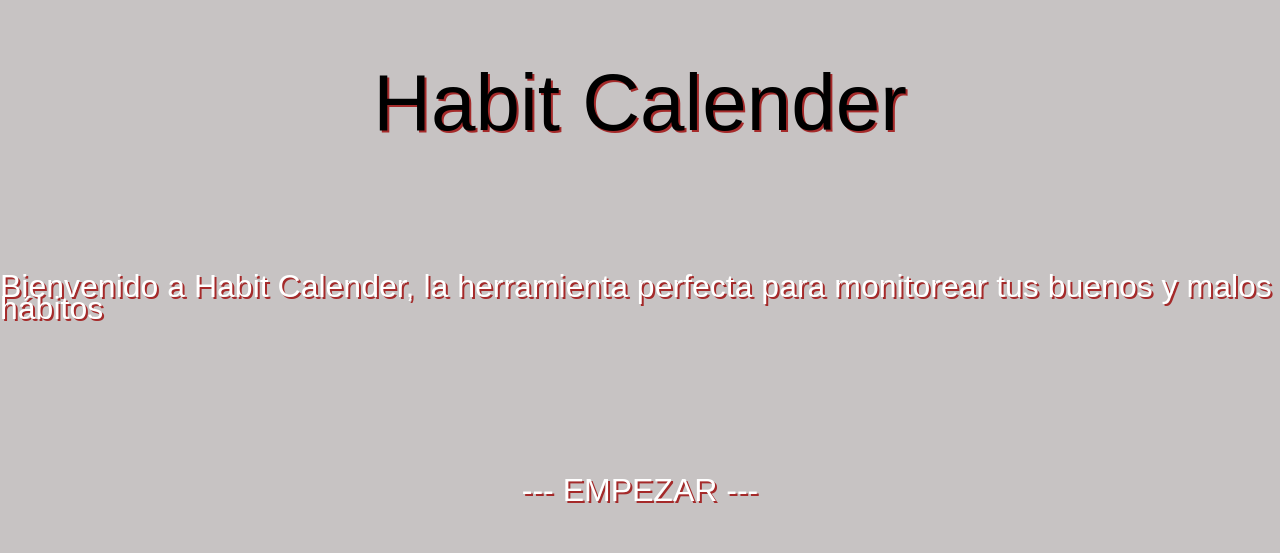
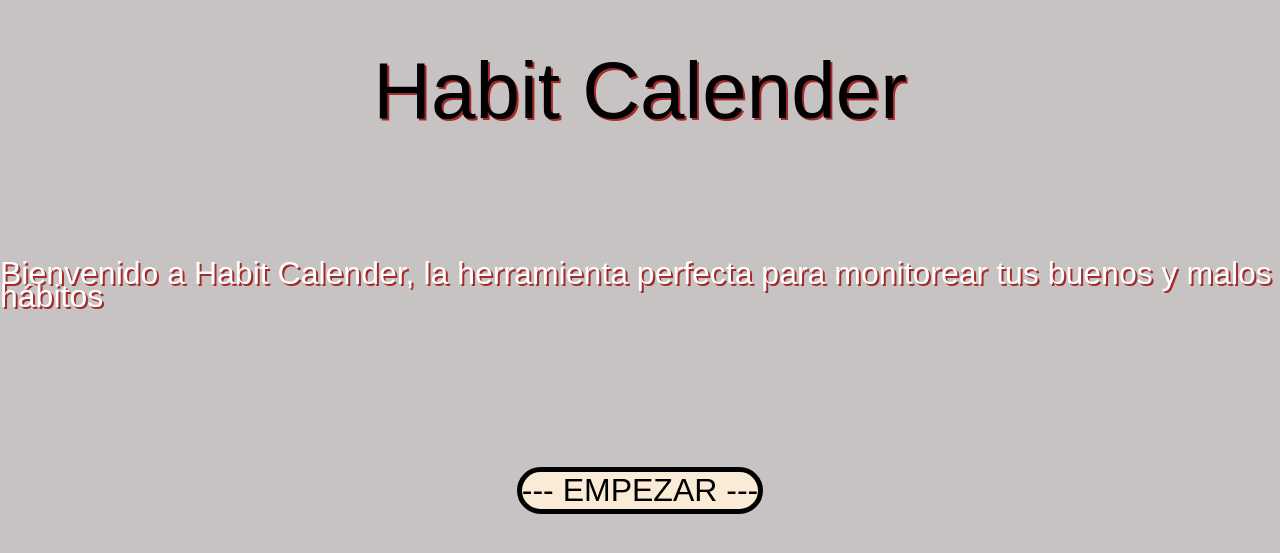
Before and after one commit to Klishe21/HabitCalender, a plain HTML site: page index.html in a window 1280 px wide. Shown: the part 103-656 px from the top of the page. Drawn offline with nearby package versions, Linux system fonts and the light colour scheme; a web font is replaced by a local one.

Commit message:
se terminó de modificar los estilos y de corregir los errores generados por el archivo superRest.css

```diff
--- a/css/main.css
+++ b/css/main.css
@@ -6,6 +6,3 @@ body {
 	/* background: rgb(185, 167, 170);
 	background: linear-gradient(19deg, rgba(185, 167, 170, 1) 0%, rgba(114, 22, 22, 1) 46%, rgba(45, 8, 20, 1) 84%); */
 }
-.unstyle {
-	all: unset;
-}
--- a/css/startingMenu.css
+++ b/css/startingMenu.css
@@ -11,3 +11,10 @@
 	font-size: 5rem;
 	color: black;
 }
+.enterButton {
+	font-size: 2rem;
+	color: black;
+	background-color: antiquewhite;
+	border-radius: 2rem;
+	border: 5px solid #000;
+}
--- a/index.html
+++ b/index.html
@@ -22,7 +22,7 @@
 			<div class="startingMenu">
 				<h1 class="title">Habit Calender</h1>
 				<p>Bienvenido a Habit Calender, la herramienta perfecta para monitorear tus buenos y malos hábitos</p>
-				<button id="enter" class="unstyle"><a href="#mainMenu" class="unstyle">--- EMPEZAR ---</a></button>
+				<button id="enter" class="enterButton"><a href="#mainMenu" class="unstyle">--- EMPEZAR ---</a></button>
 			</div>
 			<!-- <div id="mainMenu" class="mainMenu">
 				<p>¿Por donde empezamos hoy?</p>
```
